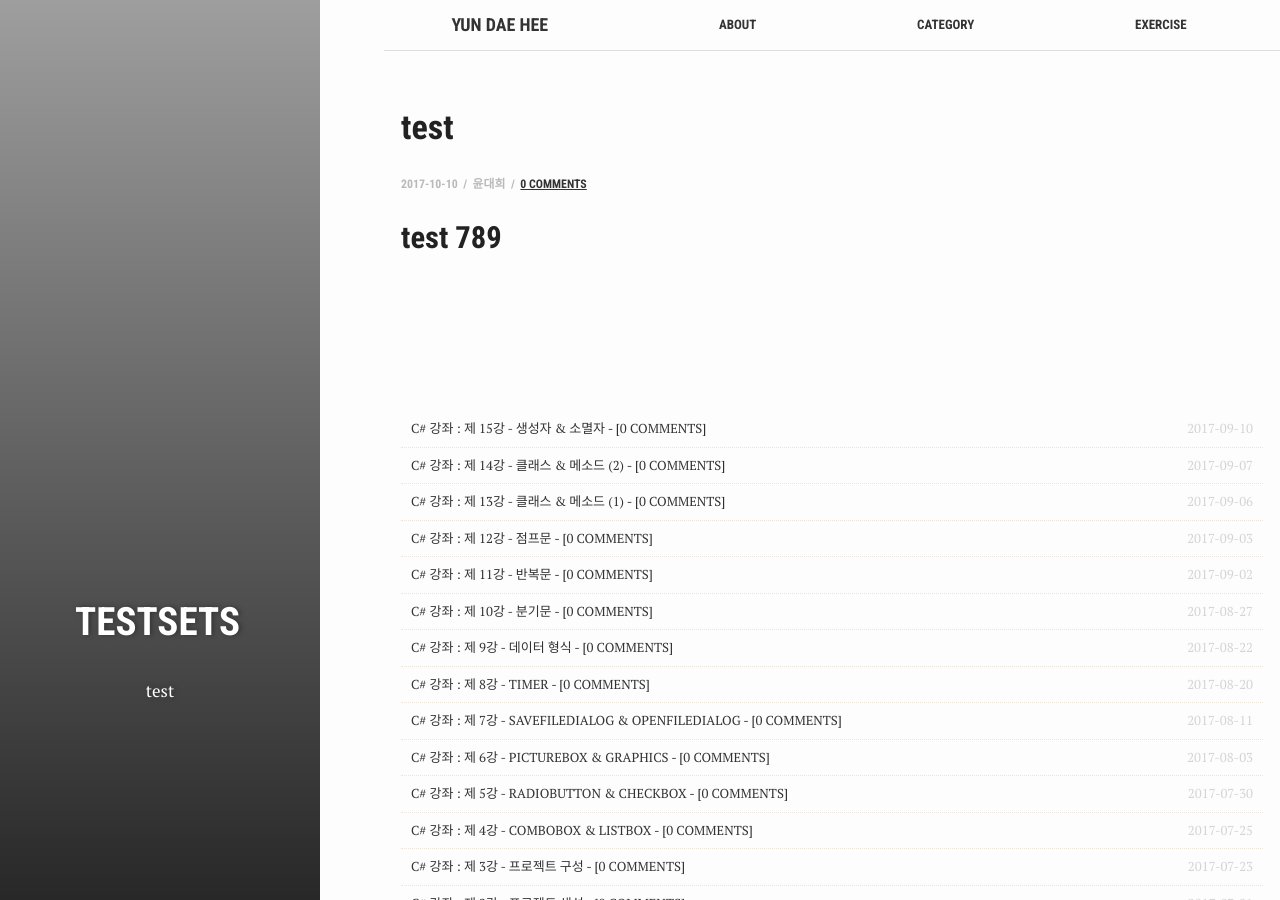
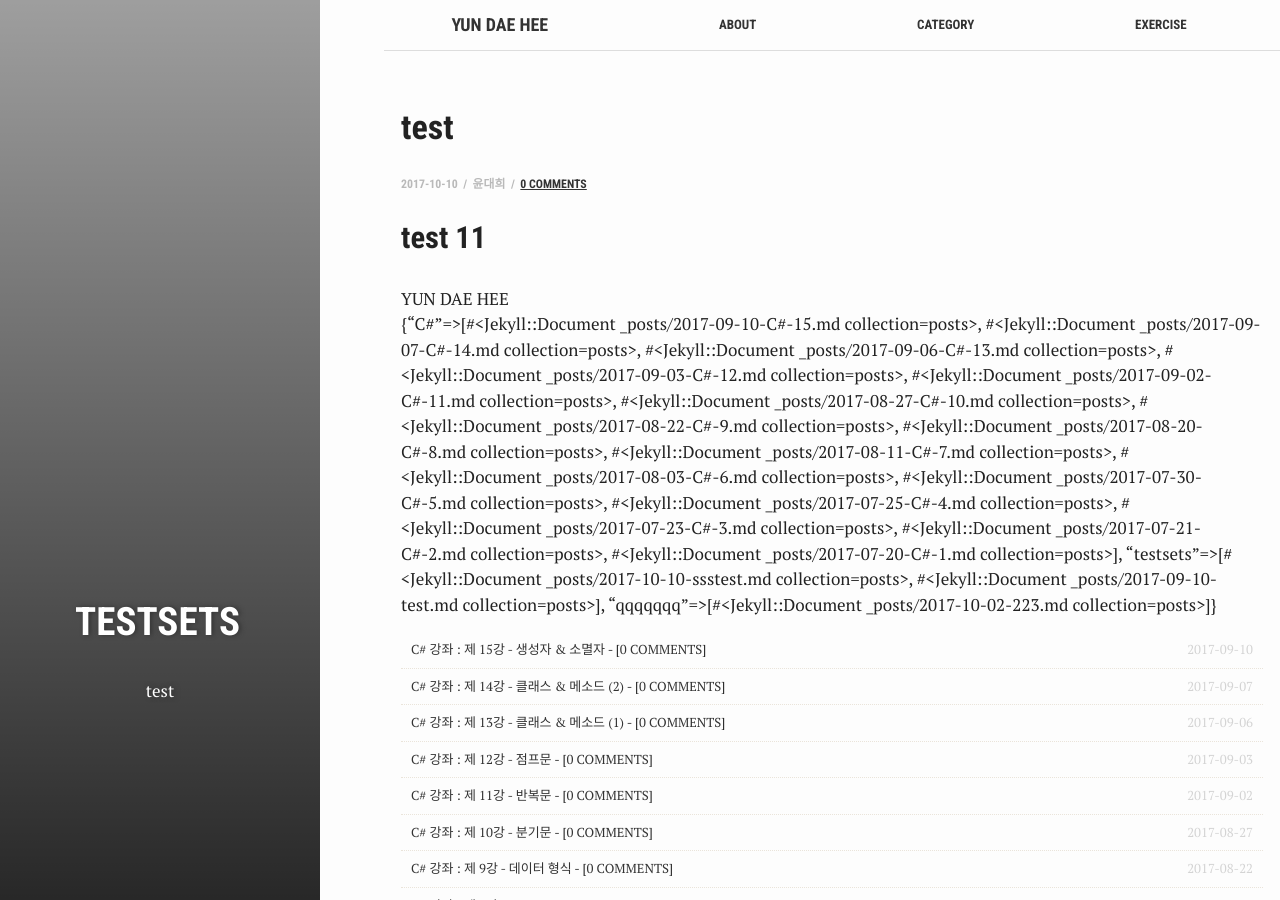
Before and after one commit to test076923/test076923.github.io, a Jekyll site: the page built from _posts/2017-10-10-ssstest.md, in a window 1280 px wide and 900 px high. Built offline with Jekyll 4.4.1, drawn with Linux system fonts in a browser that asks for light colours; comment, search, counter and statistics services are not loaded.

Commit message:
Update 2017-10-10-ssstest.md

```diff
--- a/_posts/2017-10-10-ssstest.md
+++ b/_posts/2017-10-10-ssstest.md
@@ -11,16 +11,11 @@ tags: ['testsets']
 author: 윤대희
 ---
 
-## test 789 ##
+## test 11 ##
 
-{{ posts.categories }}
+{{ site.title }}
 <br>
-{{ posts.categories | first }}
-<br>
-{{ categories }}
-<br>
-{{ title }}
-
+{{ site.tags }}
 
 
 {% if site.categories == "posts" %}
```
